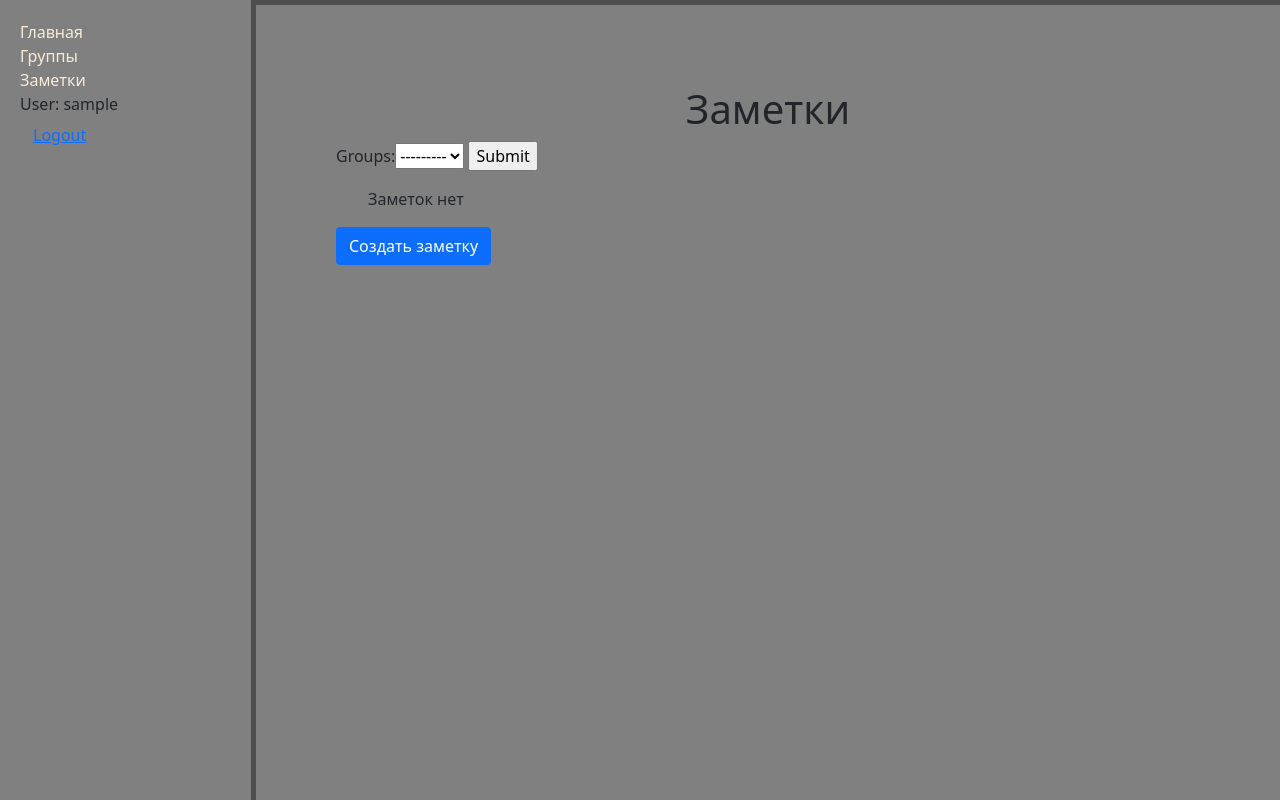
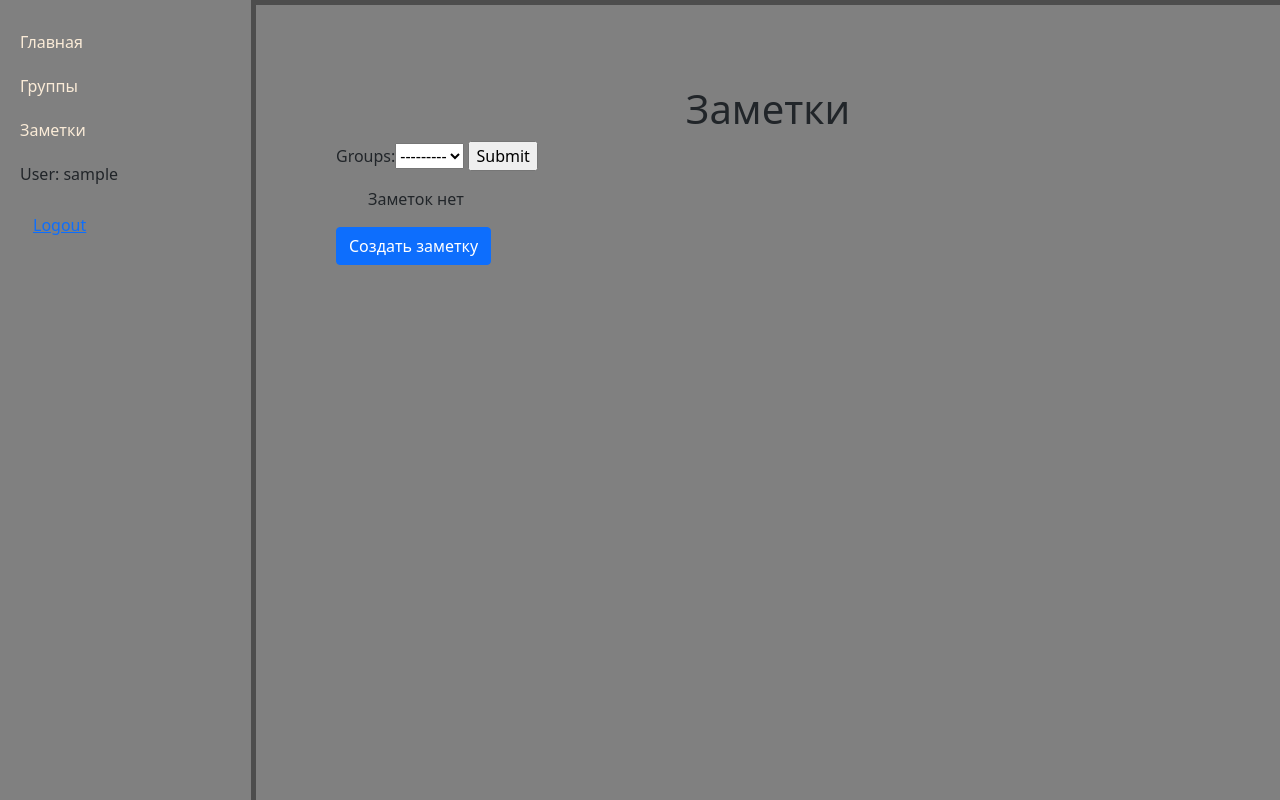
Before and after one commit to kasvk82/django_notepad, a Django app: page /catalog/note/ in a window 1280 px wide. Run offline with Django 3.2, Linux system fonts and the light colour scheme; the visitor is signed in with stand-in values (Sample User, id 1); data that the repository does not hold is empty.

Commit message:
added padding between sidebar points

```diff
--- a/catalog/static/css/styles.css
+++ b/catalog/static/css/styles.css
@@ -15,6 +15,10 @@ aside {
 .sidebar-nav {
     list-style-type: none;
     padding-left: 0
+}
+
+.sidebar-nav li {
+    padding: 10px 0;
 }
 
 .sidebar-nav a {
```
